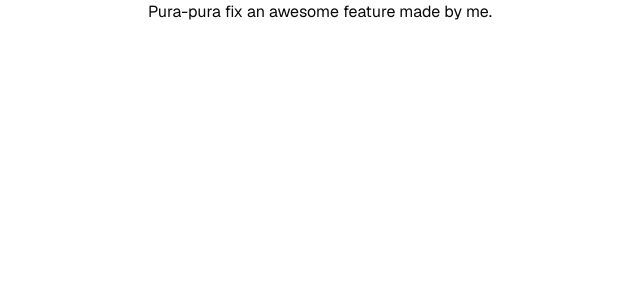
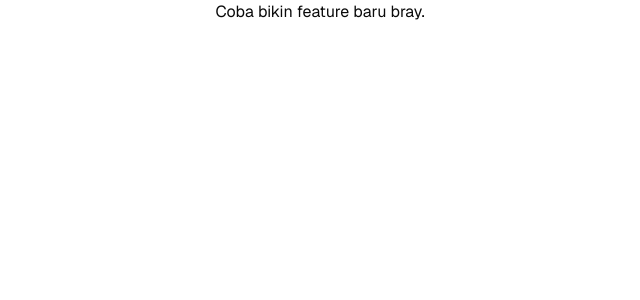
Before and after one commit to russellotniel/ci-cd-learning, a Next.js app: page / in a window 1280 px wide. Shown: the top 300 px of the page, without its empty margins (320-960 px from the left). Built offline with nearby package versions, Linux system fonts and the light colour scheme.

Commit message:
feat: bikin feature baru
- Bikin feature di page.tsx
- PR number (#35)

```diff
--- a/app/page.tsx
+++ b/app/page.tsx
@@ -1,7 +1,7 @@
 export default function Home() {
   return (
     <main className="min-h-screen flex flex-col items-center">
-      <p>Pura-pura fix an awesome feature made by me.</p>
+      <p>Coba bikin feature baru bray.</p>
     </main>
   );
 }
```
